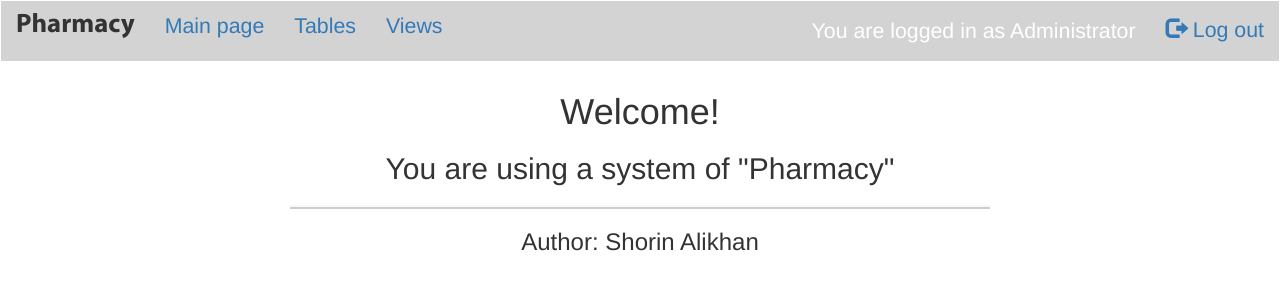
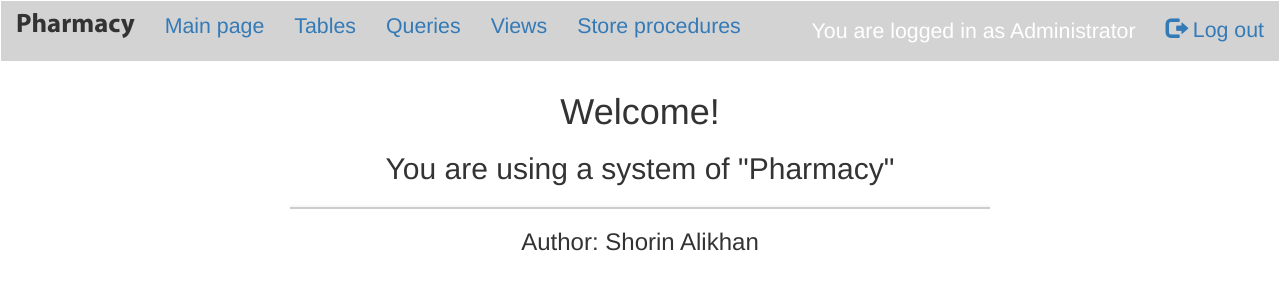
Before and after one commit to 5kif4a/flask_crud_pharmacy, a Flask app: page /home in a window 1280 px wide. Shown: the top 300 px of the page. Run offline with Flask 2, Linux system fonts and the light colour scheme; the visitor is signed in with stand-in values (Sample User, id 1); parts of the project's set-up code (start-up, migrations or seed data) failed here and were passed over; some libraries are stand-ins or nearby versions.

Commit message:
queries and store procedures

```diff
--- a/templates/wrapper.html
+++ b/templates/wrapper.html
@@ -21,7 +21,9 @@
         <ul class="nav navbar-nav">
             <li class="active"><a href="/home">Main page</a></li>
             <li class="active"><a href="/tables">Tables</a></li>
+            <li class="active"><a href="/query">Queries</a></li>
             <li class="active"><a href="/views">Views</a></li>
+            <li class="active"><a href="/procedures">Store procedures</a></li>
         </ul>
         <ul class="nav navbar-nav navbar-right">
           <li class="navbar-text active">You are logged in as {% block role %}{% endblock %}</li>
```
